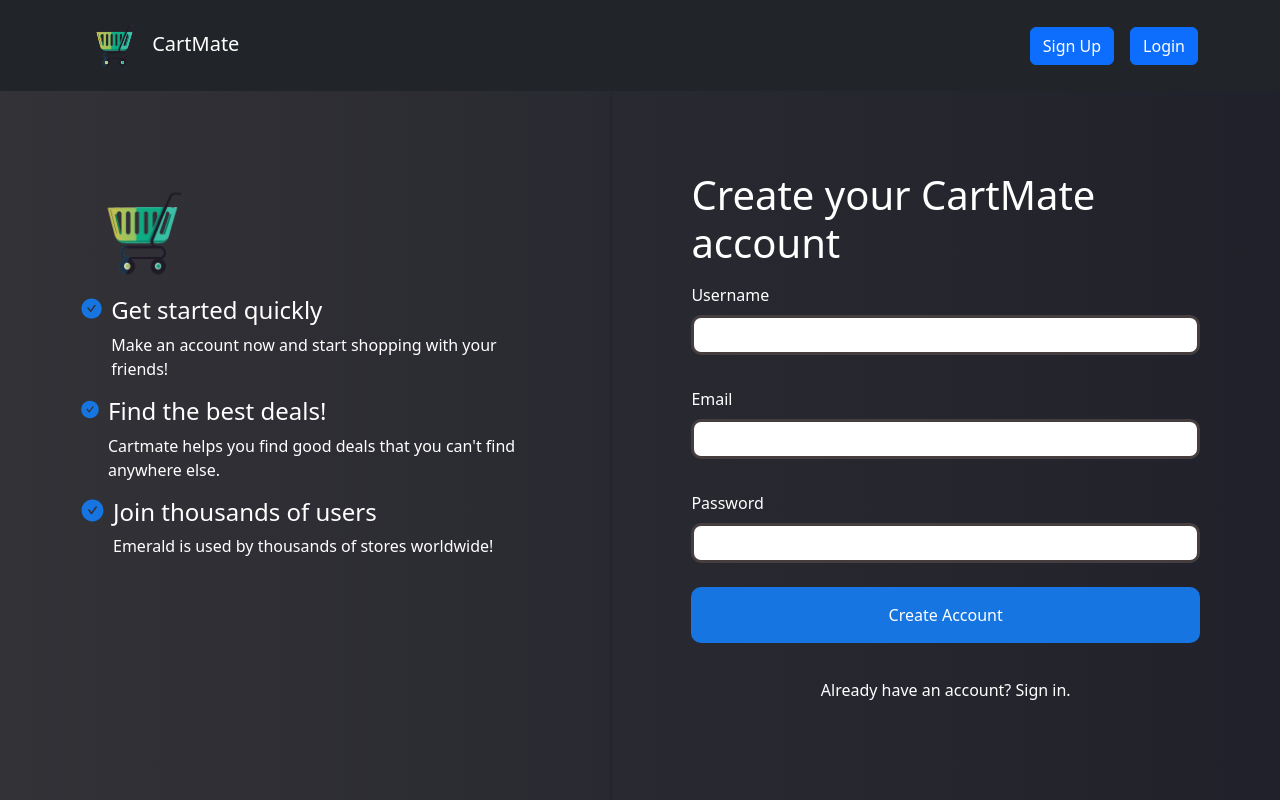
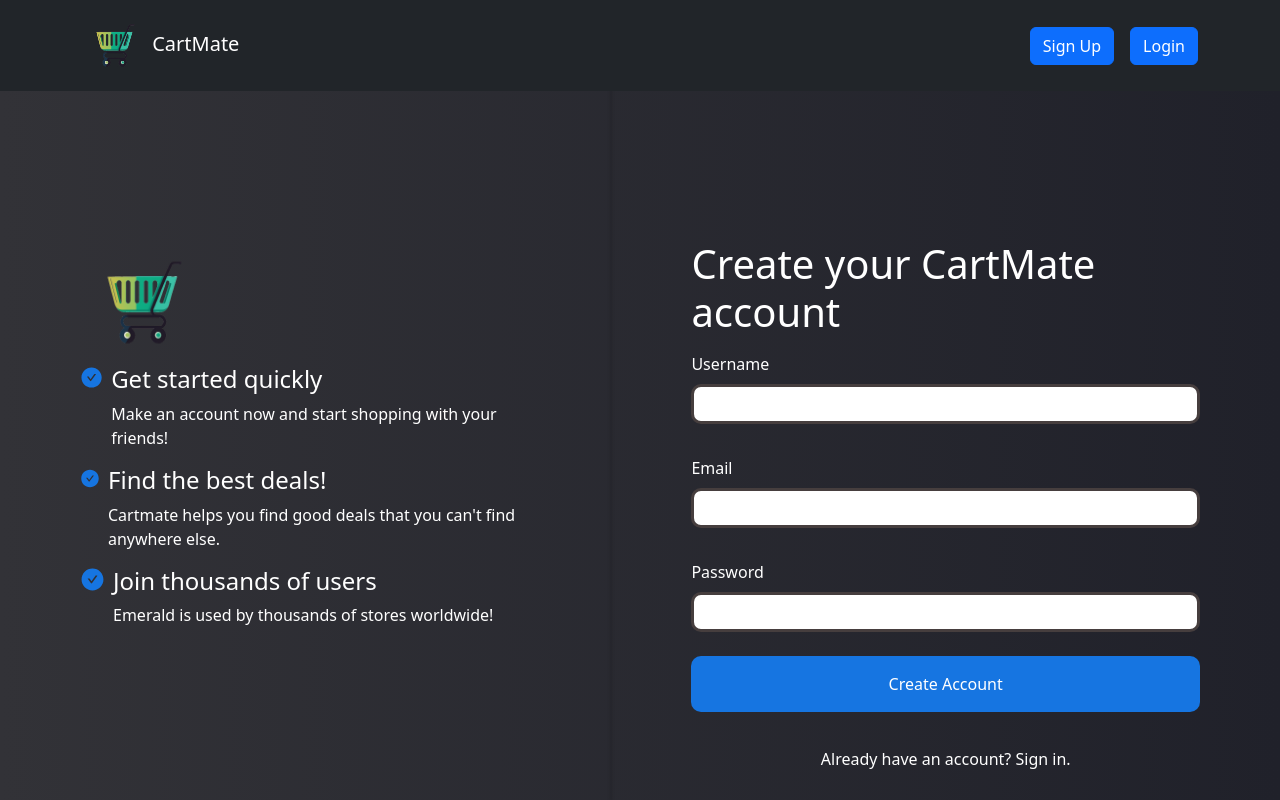
Before and after one commit to krishnacheemalapati/CartMate, a React (Create React App) app in the folder my-app/: page /register in a window 1280 px wide. Shown: the top 800 px of the page. Built offline with nearby package versions, Linux system fonts and the light colour scheme.

Commit message:
Added routes to home page

```diff
--- a/my-app/src/App.js
+++ b/my-app/src/App.js
@@ -3,6 +3,7 @@ import NavbarComp from "./Components/Navbar";
 import { BrowserRouter, Routes, Route } from "react-router-dom";
 import Login from "./Pages/Login";
 import Signup from "./Pages/Signup";
+import Home from "./Pages/Home";
 import { AuthContextProvider } from "./Context/AuthContext";
 
 function App() {
@@ -12,6 +13,7 @@ function App() {
         <NavbarComp />
         <AuthContextProvider>
           <Routes>
+            <Route path="/" element={<Home />} />
             <Route path="login" element={<Login />} />
             <Route path="register" element={<Signup />} />
           </Routes>
--- a/my-app/src/Components/Navbar.js
+++ b/my-app/src/Components/Navbar.js
@@ -1,31 +1,23 @@
-import Container from 'react-bootstrap/Container';
-import Navbar from 'react-bootstrap/Navbar';
-import CartMate from "../cartmate.png"
-import Button from 'react-bootstrap/Button';
+import Container from "react-bootstrap/Container";
+import Navbar from "react-bootstrap/Navbar";
+import CartMate from "../cartmate.png";
+import Button from "react-bootstrap/Button";
 
 function NavbarComp() {
   return (
-        <>
-
-
-            <Navbar bg="dark" variant="dark" >
-                <Container >
-                    <Navbar.Brand href="/" >
-                        <img
-                            alt=""
-                            src={CartMate}
-                            width="65"
-                            height="65"
-                        />{' '}
-                        CartMate
+    <Navbar bg="dark" variant="dark" className="vw-100 position-absolute">
+      <Container>
+        <Navbar.Brand href="/">
+          <img alt="" src={CartMate} width="65" height="65" /> CartMate
         </Navbar.Brand>
         <div>
-                        <Button href="/register" className="mx-3">Sign Up</Button>
+          <Button href="/register" className="mx-3">
+            Sign Up
+          </Button>
           <Button href="/login">Login</Button>
         </div>
       </Container>
     </Navbar>
-        </>
   );
 }
 
--- /dev/null
+++ b/my-app/src/Pages/Home.js
@@ -0,0 +1,26 @@
+import React from "react";
+
+function Home() {
+  return (
+    <div className="vh-100 d-flex justify-content-center align-items-center gap-3 text-white">
+      <div
+        style={{ width: "456px" }}
+        className="text-start d-flex flex-column gap-3"
+      >
+        <h1>Collaborate and Save with CartMate</h1>
+        <p>
+          Shop together, save together with a shared shopping cart app that
+          makes group purchasing simple and efficient.
+        </p>
+        <button className="w-100 btn btn-primary">Sign up now for free</button>
+      </div>
+
+      <div
+        style={{ height: "363px", width: "465px" }}
+        className="bg-info"
+      ></div>
+    </div>
+  );
+}
+
+export default Home;
--- a/my-app/src/index.css
+++ b/my-app/src/index.css
@@ -1,14 +1,14 @@
 body {
   margin: 0;
-  font-family: -apple-system, BlinkMacSystemFont, 'Segoe UI', 'Roboto', 'Oxygen',
-    'Ubuntu', 'Cantarell', 'Fira Sans', 'Droid Sans', 'Helvetica Neue',
+  font-family: -apple-system, BlinkMacSystemFont, "Segoe UI", "Roboto", "Oxygen",
+    "Ubuntu", "Cantarell", "Fira Sans", "Droid Sans", "Helvetica Neue",
     sans-serif;
   -webkit-font-smoothing: antialiased;
   -moz-osx-font-smoothing: grayscale;
 }
 
 code {
-  font-family: source-code-pro, Menlo, Monaco, Consolas, 'Courier New',
+  font-family: source-code-pro, Menlo, Monaco, Consolas, "Courier New",
     monospace;
 }
 
@@ -16,24 +16,19 @@ html {
   background-color: #2d272d;
 }
 
-
-
 /* bad practice sry guys*/
 .signup-main {
   display: flex;
   justify-content: center;
-
-
-
+  height: 100vh;
 }
 
 .signup-info {
   color: white;
-  padding: 5rem;
+  padding: 15rem 5rem;
   padding-bottom: 20rem;
 
-  box-shadow: 0 2px 4px 0 rgba(0, 0, 0, .2);
-
+  box-shadow: 0 2px 4px 0 rgba(0, 0, 0, 0.2);
 }
 
 .check {
@@ -47,11 +42,9 @@ html {
 }
 
 .signup-container {
-  box-shadow: 0 2px 4px 0 rgba(0, 0, 0, .2);
-  padding: 5rem;
+  box-shadow: 0 2px 4px 0 rgba(0, 0, 0, 0.2);
+  padding: 15rem 5rem;
   padding-bottom: 20rem;
-
-
 }
 
 .already-have {
@@ -66,7 +59,6 @@ html {
   background-color: #1675e1;
   color: white;
   border: none;
-
 }
 
 .signUp {
@@ -75,7 +67,6 @@ html {
   border-radius: 20px !important;
   background-color: #1675e1 !important;
   border: none !important;
-
 }
 
 .signIn {
@@ -86,7 +77,6 @@ html {
   border-style: solid;
   border-width: 4px !important;
   border-color: white !important;
-
 }
 
 .cart {
@@ -100,37 +90,23 @@ html {
 
 .nav-bar {
   background-color: rgb(50, 50, 55);
-  box-shadow: 0 2px 4px 0 rgba(0, 0, 0, .2);
-
+  box-shadow: 0 2px 4px 0 rgba(0, 0, 0, 0.2);
 }
 
 html,
 #root {
   background: rgb(2, 0, 36);
-  background: linear-gradient(90deg, rgba(2, 0, 36, 1) 0%, rgba(50, 50, 55, 1) 0%, #20212a 100%);
+  background: linear-gradient(
+    90deg,
+    rgba(2, 0, 36, 1) 0%,
+    rgba(50, 50, 55, 1) 0%,
+    #20212a 100%
+  );
 }
-
-
-
-
-
-
 
 .signup-main {
   display: flex;
   justify-content: center;
-
-
-
-}
-
-
-.signup-container {
-  box-shadow: 0 2px 4px 0 rgba(0, 0, 0, .2);
-  padding: 5rem;
-  padding-bottom: 20rem;
-
-
 }
 
 .email,
@@ -142,9 +118,6 @@ html,
   border-color: rgb(70, 62, 62);
   border-radius: 10px;
   border-width: 3px;
-
-
-
 }
 
 .sign-up {
@@ -154,26 +127,11 @@ html,
   background-color: #1675e1;
   color: white;
   border: none;
-
 }
 
 .already-have {
   text-align: center;
   margin-top: 35px;
-}
-
-.signup-title {
-  display: flex;
-  max-width: 500px;
-}
-
-.signup-info {
-  color: white;
-  padding: 5rem;
-  padding-bottom: 20rem;
-
-  box-shadow: 0 2px 4px 0 rgba(0, 0, 0, .2);
-
 }
 
 .check {
@@ -189,20 +147,11 @@ html,
 .password-log:focus {
   outline: 3px solid rgb(56, 137, 162);
   transition: outline-width 50ms ease-in;
-
-
-
 }
-
 
 .sign-up:disabled {
   opacity: 50%;
 }
-
-
-
-
-
 
 .p-label {
   display: flex;
@@ -224,9 +173,8 @@ html,
   padding: 5rem;
   padding-bottom: 20rem;
 
-  box-shadow: 0 2px 4px 0 rgba(0, 0, 0, .2);
+  box-shadow: 0 2px 4px 0 rgba(0, 0, 0, 0.2);
   width: 45rem;
-
 }
 
 .login-main {
```
Also changed, not shown: my-app/src/Routes/Home.js (deleted, +0 -23 lines). Lines whose indentation alone changed are shown as unchanged.
